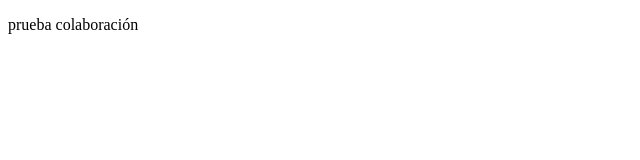
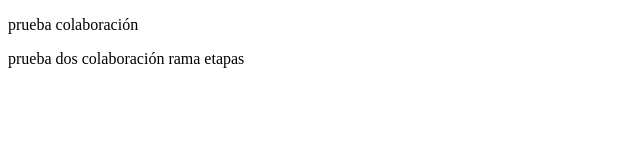
Before and after one commit to luifgt/pruebaFinalAndres, a plain HTML site: page index.html in a window 1280 px wide. Shown: the whole page, without its empty margins (0-640 px from the left). Drawn offline with Linux system fonts and the light colour scheme.

Commit message:
se agrega un parrafo desde etapas

```diff
--- a/index.html
+++ b/index.html
@@ -8,5 +8,6 @@
 </head>
 <body>
     <p>prueba colaboración</p>
+    <p>prueba dos colaboración rama etapas</p>
 </body>
 </html>
```
